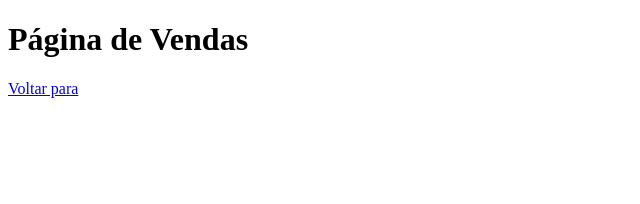
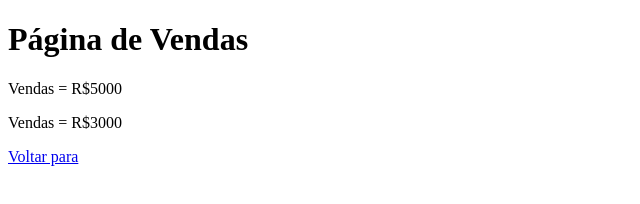
Before and after one commit to andersondallmann/aulagit_hub, a plain HTML site: page vendas.html in a window 1280 px wide. Shown: the whole page, without its empty margins (0-640 px from the left). Drawn offline with Linux system fonts and the light colour scheme.

Commit message:
Acrescentado os valor de vendas

```diff
--- a/vendas.html
+++ b/vendas.html
@@ -7,6 +7,8 @@
 </head>
 <body>
     <h1>Página de Vendas</h1>
+    <p>Vendas = R$5000</p>
+    <p>Vendas = R$3000</p>
     <a href="index.html">Voltar para</a>
 </body>
 </html>
```
